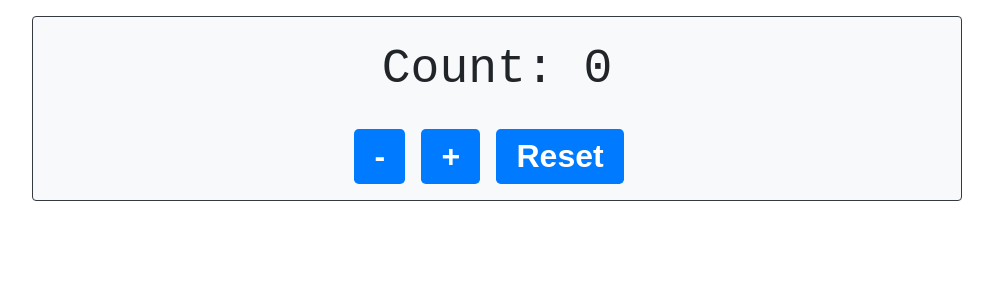
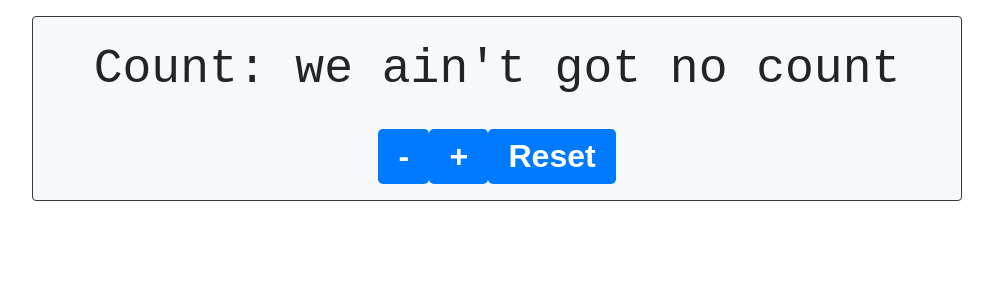
Before and after one commit to marlein-rusch/counter-app-react-vue-workshop-beginners, a React (Create React App) app: page / in a window 1280 px wide. Shown: the top 300 px of the page, without its empty margins (143-1136 px from the left). Built offline with nearby package versions, Linux system fonts and the light colour scheme.

Commit message:
Prepare for class

```diff
--- a/src/App.js
+++ b/src/App.js
@@ -1,51 +1,24 @@
 import React, { Component } from 'react';
-import Button from './components/Button';
 
 export default class App extends Component {
-    constructor() {
-        super();
-        this.state = {
-            count: 0
-        }
-    }
+    // constructor
 
-    incrementCount = () => {
-        this.setState({
-            count: this.state.count + 1
-        });
-    }
+    // incrementCount method
 
-    decrementCount = () => {
-        this.setState({
-            count: this.state.count - 1
-        });
-    }
+    // decrementCount method
 
-    resetCount = () => {
-        this.setState({
-            count: 0
-        });
-    }
+    // resetCount method
+
+    // render
 
     render() {
-        let { count } = this.state
         return (
             <div className="container py-3">
                 <div className="bg-light border-rounded-dark p-3">
-                    <h2>Count: {count}</h2>
-                    <Button
-                        title={"-"}
-                        task={this.decrementCount}
-                    />
-                    <Button
-                        title={"+"}
-                        task={this.incrementCount}
-                    />
-                    <Button
-                        resetButton
-                        title={"Reset"}
-                        task={this.resetCount}
-                    />
+                    <h2>Count: we ain't got no count</h2>
+                    <button>-</button>
+                    <button>+</button>
+                    <button>Reset</button>
                 </div>
             </div>
         );
--- a/src/components/Button.js
+++ b/src/components/Button.js
@@ -1,13 +1,3 @@
 import React, { Component } from 'react';
 
-export default class Button extends Component {
-    render() {
-        const { title, task } = this.props;
-        return (
-            <button
-                className="mr-3"
-                onClick={task}>{title}
-            </button>
-        );
-    }
-}
+// Custom Button Component to be made
```
